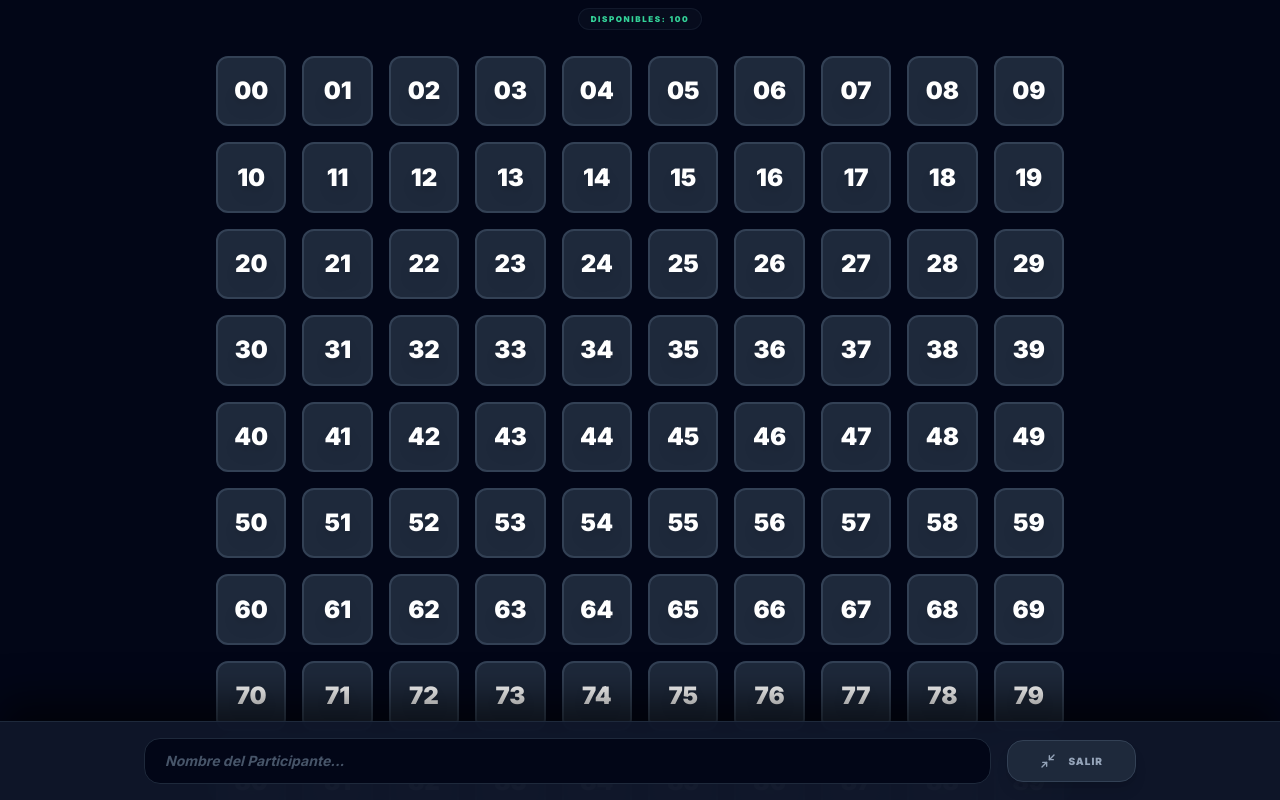
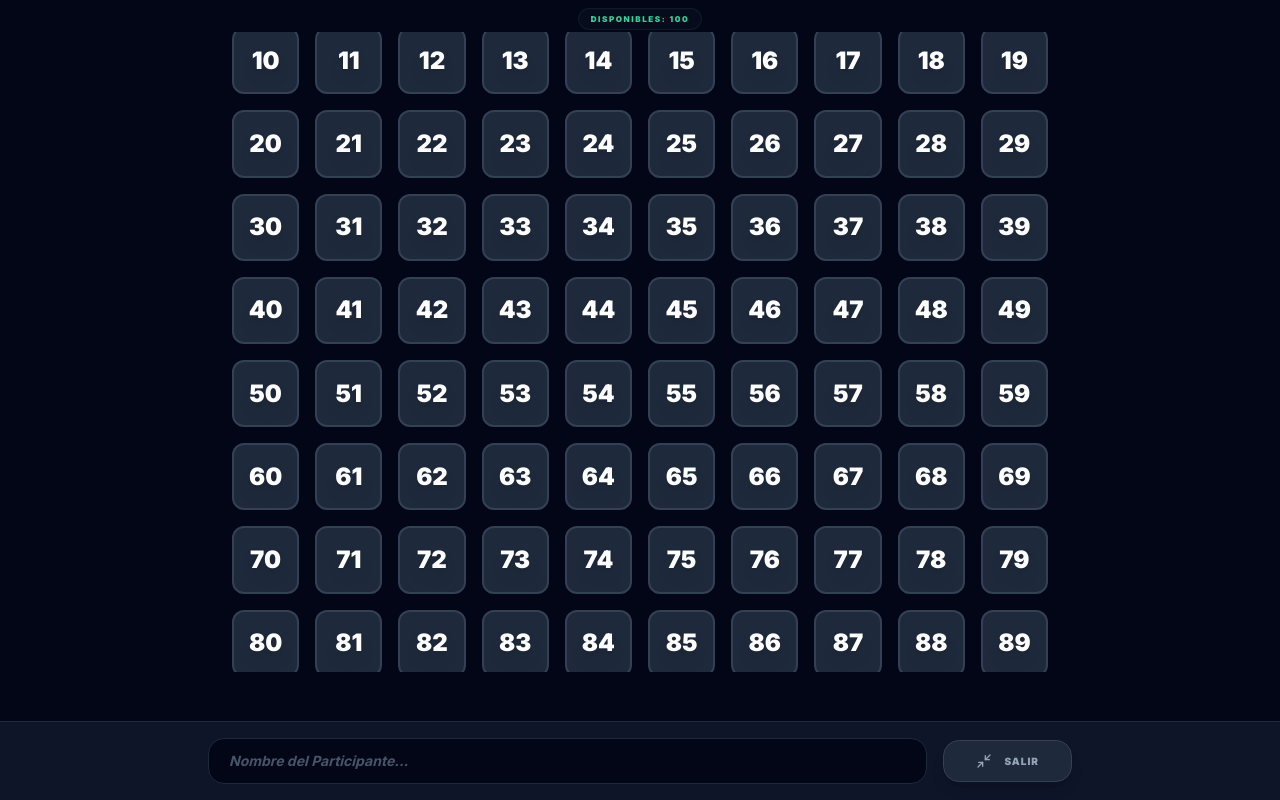
Before and after one commit to newxmkxkombat-coder/RifasMaster, a React (Vite) app: page / in a window 1280 px wide. Both pictures are taken after a click on the button 367 px from the left and 36 px from the top of the page. Built offline with nearby package versions, Linux system fonts and the light colour scheme.

Commit message:
Update App.tsx

```diff
--- a/App.tsx
+++ b/App.tsx
@@ -22,9 +22,7 @@ import {
   FileText,
   Copy,
   X as CloseIcon,
-  User as UserIcon,
-  DollarSign,
-  AlertCircle
+  User as UserIcon
 } from 'lucide-react';
 
 const App: React.FC = () => {
@@ -297,7 +295,7 @@ const App: React.FC = () => {
                     <Trophy size={20} />
                   </div>
                   <div>
-                    <h1 className="text-xl font-black tracking-tight leading-none uppercase italic">RifaMaster</h1>
+                    <h1 className="text-xl font-black tracking-tight leading-none uppercase italic text-white">RifaMaster</h1>
                     <div className="flex items-center mt-1">
                       {isSaving ? (
                         <span className="flex items-center text-[10px] text-slate-500 font-medium">
@@ -354,6 +352,7 @@ const App: React.FC = () => {
         </header>
       )}
 
+      {/* Financial Stats Bar - Ultra Compact 10px */}
       {!isFullScreen && (
         <section className="max-w-5xl mx-auto px-4 mt-4 animate-fade-in">
           <div className="flex flex-wrap items-center gap-3">
@@ -374,6 +373,7 @@ const App: React.FC = () => {
         </section>
       )}
 
+      {/* Export Modal */}
       {exportModal.isOpen && (
         <div className="fixed inset-0 z-[100] flex items-center justify-center p-4 bg-slate-950/80 backdrop-blur-xl animate-fade-in">
           <div className="bg-slate-900 rounded-[2.5rem] shadow-[0_30px_60px_rgba(0,0,0,0.8)] border border-slate-800 w-full max-w-2xl overflow-hidden flex flex-col max-h-[90vh]">
@@ -427,7 +427,7 @@ const App: React.FC = () => {
         </div>
       )}
 
-      <main className={`${isFullScreen ? 'h-full flex flex-col pt-8 pb-28' : 'max-w-5xl mx-auto px-4 py-8'}`}>
+      <main className={`${isFullScreen ? 'h-full flex flex-col pt-8 pb-32' : 'max-w-5xl mx-auto px-4 py-8'}`}>
         {!isFullScreen && (
           <div className="flex space-x-8 border-b border-slate-800 mb-8">
             <button onClick={() => { setActiveTab('grid'); handleClearSelection(); }} className={`pb-4 px-2 text-sm font-black uppercase tracking-widest relative transition-all ${activeTab === 'grid' ? 'text-emerald-400' : 'text-slate-500'}`}>
@@ -441,17 +441,17 @@ const App: React.FC = () => {
           </div>
         )}
 
-        <div className={`animate-fade-in flex-1 ${isFullScreen ? 'flex items-center justify-center' : ''}`}>
+        <div className={`animate-fade-in flex-1 ${isFullScreen ? 'flex items-center justify-center overflow-auto' : ''}`}>
           {activeTab === 'grid' ? (
-            <div className={isFullScreen ? 'w-full max-w-5xl px-4 flex items-center justify-center' : ''}>
+            <div className={isFullScreen ? 'w-full max-w-4xl px-4 flex flex-col items-center justify-center' : ''}>
               {swappingTicketId && !isFullScreen && (
-                 <div className="bg-indigo-950/40 border border-indigo-500/30 rounded-2xl p-4 mb-8 flex justify-between items-center ring-1 ring-indigo-500/20">
+                 <div className="bg-indigo-950/40 border border-indigo-500/30 rounded-2xl p-4 mb-8 flex justify-between items-center ring-1 ring-indigo-500/20 w-full">
                     <p className="text-sm font-semibold text-indigo-300 italic">Moviendo #{swappingTicketId}. Elije un nuevo destino disponible.</p>
                     <button onClick={() => setSwappingTicketId(null)} className="text-[10px] font-black bg-indigo-500 text-white px-4 py-2 rounded-xl uppercase">Cancelar</button>
                  </div>
               )}
               {addingTicketsToUser && !isFullScreen && (
-                 <div className="bg-emerald-950/40 border border-emerald-500/30 rounded-2xl p-4 mb-8 flex justify-between items-center ring-1 ring-emerald-500/20">
+                 <div className="bg-emerald-950/40 border border-emerald-500/30 rounded-2xl p-4 mb-8 flex justify-between items-center ring-1 ring-emerald-500/20 w-full">
                     <div className="flex items-center gap-3">
                       <div className="p-2 bg-emerald-500 text-slate-950 rounded-lg animate-pulse">
                         <UserPlus size={18} />
@@ -465,7 +465,7 @@ const App: React.FC = () => {
                       onClick={() => setAddingTicketsToUser(null)}
                       className="text-[10px] font-black bg-emerald-500 text-slate-950 hover:bg-emerald-400 px-6 py-2.5 rounded-xl uppercase tracking-widest shadow-lg active:scale-95 transition-all"
                     >
-                      Terminar Edición
+                      Terminar
                     </button>
                  </div>
               )}
@@ -490,9 +490,10 @@ const App: React.FC = () => {
         </div>
       </main>
 
+      {/* Control for Full Screen Mode */}
       {isFullScreen && (
-        <div className="fixed bottom-0 left-0 right-0 p-4 bg-slate-900/95 backdrop-blur-xl border-t border-slate-800 z-50 flex justify-center items-center shadow-[0_-20px_40px_rgba(0,0,0,0.6)]">
-           <div className="flex flex-col sm:flex-row items-center gap-4 w-full max-w-5xl px-4">
+        <div className="fixed bottom-0 left-0 right-0 p-4 bg-slate-900/95 backdrop-blur-xl border-t border-slate-800 z-50 flex justify-center items-center">
+           <div className="flex flex-col sm:flex-row items-center gap-4 w-full max-w-4xl px-4">
               <div className="flex-1 w-full sm:w-auto relative" ref={fsInputContainerRef}>
                  <div className="flex items-center gap-3">
                     <input
@@ -520,7 +521,7 @@ const App: React.FC = () => {
                           disabled={!(addingTicketsToUser || fullScreenName).trim()}
                           className="bg-emerald-500 text-slate-950 px-4 py-3 rounded-2xl text-[10px] font-black uppercase tracking-widest disabled:opacity-20 transition-all flex items-center gap-2 whitespace-nowrap"
                         >
-                          <Check size={14} strokeWidth={4} /> Pagado
+                          <Check size={14} strokeWidth={4} /> Confirmar
                         </button>
                       </div>
                     )}
@@ -547,7 +548,7 @@ const App: React.FC = () => {
 
               <button
                 onClick={() => { setIsFullScreen(false); setAddingTicketsToUser(null); }}
-                className="bg-slate-800 hover:bg-slate-700 text-slate-400 px-8 py-3 rounded-2xl font-black uppercase tracking-widest text-[10px] flex items-center gap-3 active:scale-95 transition-all shadow-lg border border-slate-700 sm:ml-auto"
+                className="bg-slate-800 hover:bg-slate-700 text-slate-400 px-8 py-3 rounded-2xl font-black uppercase tracking-widest text-[10px] flex items-center gap-3 active:scale-95 transition-all shadow-lg border border-slate-700"
               >
                 <Minimize2 size={16} />
                 SALIR
@@ -556,6 +557,7 @@ const App: React.FC = () => {
         </div>
       )}
 
+      {/* Floating Sales Control (Normal Mode) */}
       {!swappingTicketId && !isFullScreen && (
         <SalesControl
           selectedTickets={tickets.filter(t => t.status === TicketStatus.SELECTED)}
@@ -567,6 +569,7 @@ const App: React.FC = () => {
         />
       )}
 
+      {/* Hidden File Input for Backup Loading */}
       <input type="file" ref={fileInputRef} onChange={(e) => {
         const file = e.target.files?.[0];
         if (!file) return;
```
